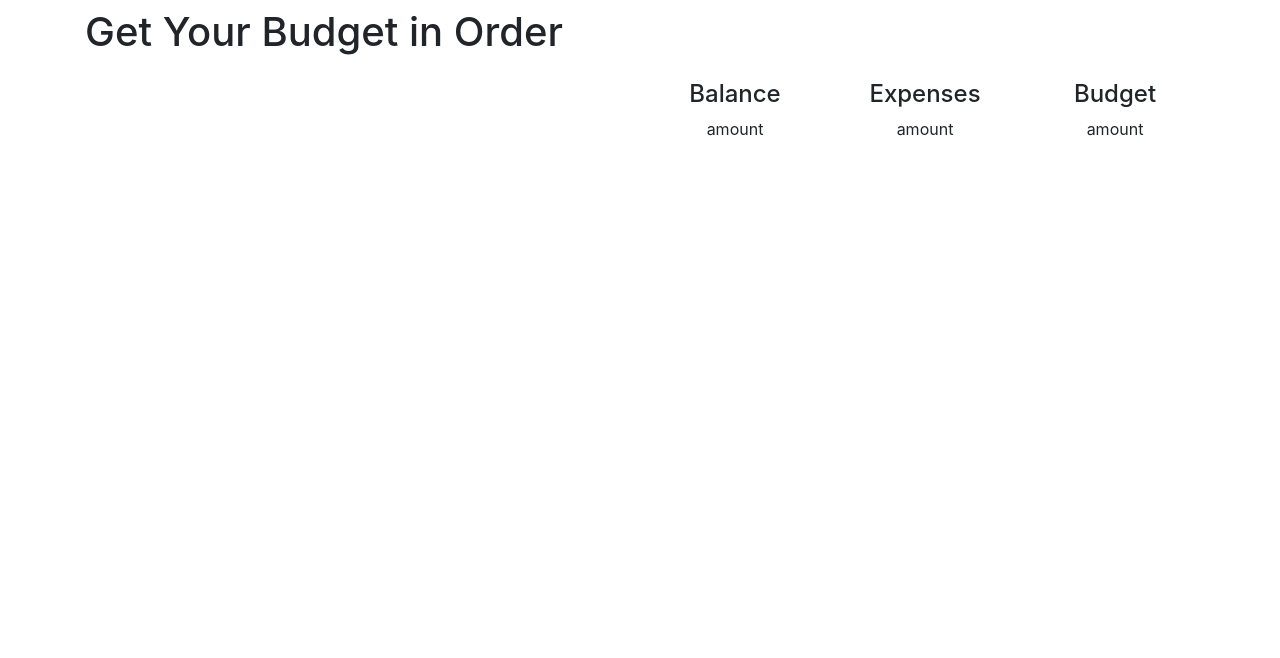
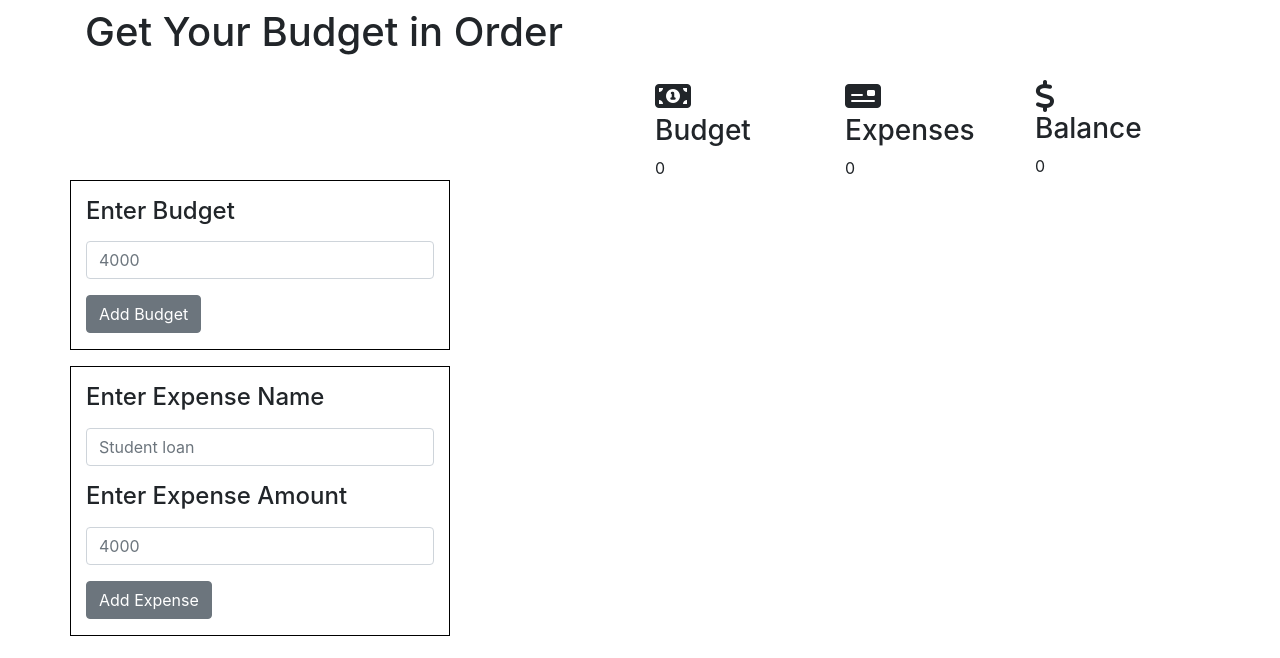
Before and after one commit to CountSigFigs/BudgetApp, a React (Create React App) app: page / in a window 1280 px wide. Shown: the top 658 px of the page. Built offline with nearby package versions, Linux system fonts and the light colour scheme.

Commit message:
user input areas

```diff
--- a/package.json
+++ b/package.json
@@ -7,6 +7,7 @@
     "@testing-library/react": "^9.3.2",
     "@testing-library/user-event": "^7.1.2",
     "bootstrap": "^4.4.1",
+    "font-awesome": "^4.7.0",
     "react": "^16.13.1",
     "react-dom": "^16.13.1",
     "react-scripts": "3.4.1",
--- a/public/index.html
+++ b/public/index.html
@@ -10,6 +10,7 @@
       content="Web site created using create-react-app"
     />
     <link rel="apple-touch-icon" href="%PUBLIC_URL%/logo192.png" />
+    <script src="https://kit.fontawesome.com/e67aa9ba85.js" crossorigin="anonymous"></script>
     <!--
       manifest.json provides metadata used when your web app is installed on a
       user's mobile device or desktop. See https://developers.google.com/web/fundamentals/web-app-manifest/
--- a/src/App.css
+++ b/src/App.css
@@ -1,38 +1,3 @@
-.App {
-  text-align: center;
+.userInput{
+  border: solid 1px black;
 }
-
-.App-logo {
-  height: 40vmin;
-  pointer-events: none;
-}
-
-@media (prefers-reduced-motion: no-preference) {
-  .App-logo {
-    animation: App-logo-spin infinite 20s linear;
-  }
-}
-
-.App-header {
-  background-color: #282c34;
-  min-height: 100vh;
-  display: flex;
-  flex-direction: column;
-  align-items: center;
-  justify-content: center;
-  font-size: calc(10px + 2vmin);
-  color: white;
-}
-
-.App-link {
-  color: #61dafb;
-}
-
-@keyframes App-logo-spin {
-  from {
-    transform: rotate(0deg);
-  }
-  to {
-    transform: rotate(360deg);
-  }
-}
--- a/src/Components/BalanceIcon.js
+++ b/src/Components/BalanceIcon.js
@@ -1,11 +1,12 @@
 import React from 'react';
 
 
-function BalanceIcon (){
+function BalanceIcon (props){
     return (
-        <div className="col-2">
-            <h4>Balance</h4>
-            <span>amount</span>
+        <div className="col-4 col-md-2">
+            <i className="fas fa-dollar-sign d-block fa-2x"></i>
+            <h3>Balance</h3>
+            <span className="d-block">{props.balance}</span>
         </div>
     )
 }
--- a/src/Components/BudgetIcon.js
+++ b/src/Components/BudgetIcon.js
@@ -1,11 +1,12 @@
 import React from 'react';
 
 
-function BudgetIcon (){
+function BudgetIcon (props){
     return (
-        <div className="col-2">
-            <h4>Budget</h4>
-            <span>amount</span>
+        <div className="col-4 col-md-2">
+            <i class="fas fa-money-bill-alt fa-2x"></i>
+            <h3>Budget</h3>
+            <span>{props.budget}</span>
         </div>
     )
 }
--- a/src/Components/DisplayIcons.js
+++ b/src/Components/DisplayIcons.js
@@ -4,13 +4,13 @@ import ExpenseIcon from './ExpenseIcon';
 import BalanceIcon from './BalanceIcon';
 
 
-function DisplayIcons (){
+function DisplayIcons (props){
     return (
         <div className="container">
             <div className="row mt-3 d-flex flex-row-reverse">
-                <BudgetIcon />
-                <ExpenseIcon />
-                <BalanceIcon />
+                <BalanceIcon balance={props.balance}/>
+                <ExpenseIcon expenses={props.expenses}/>
+                <BudgetIcon budget={props.budget} />
             </div>
         </div>
     )
--- /dev/null
+++ b/src/Components/DisplayUserInputArea.js
@@ -0,0 +1,25 @@
+import React from 'react';
+import UserBudget from './UserBudget';
+import UserExpenses from './UserExpenses';
+
+
+
+function DisplayUserInputArea (){
+    return (
+        <div className="container">
+            <div className="row">
+                 <div className="col-4 mb-2 userInput" >
+                    <UserBudget />
+                </div>
+            </div>
+            <div className="row">
+                <div className="col-4 mt-2 userInput">
+                     <UserExpenses />
+                </div>
+            </div>
+        </div>
+
+    )
+}
+
+export default DisplayUserInputArea;
--- a/src/Components/ExpenseIcon.js
+++ b/src/Components/ExpenseIcon.js
@@ -1,11 +1,12 @@
 import React from 'react';
 
 
-function ExpenseIcon (){
+function ExpenseIcon (props){
     return (
-        <div className="col-2">
-            <h4>Expenses</h4>
-            <span>amount</span>
+        <div className="col-4 col-md-2">
+            <i class="fas fa-money-check fa-2x"></i>
+            <h3>Expenses</h3>
+            <span>{props.expenses}</span>
         </div>
     )
 }
--- a/src/Components/Main.js
+++ b/src/Components/Main.js
@@ -1,14 +1,29 @@
 import React, {Component} from 'react';
 import Title from './title';
 import DisplayIcons from './DisplayIcons';
+import DisplayUserInputArea from './DisplayUserInputArea';
 
 
 class Main extends Component {
+    constructor(props){
+        super(props)
+        this.state={
+            budget:0,
+            expenses:0,
+            balance:0
+        }
+    }
+
     render (){
         return (
             <div>
                 <Title />
-                <DisplayIcons />
+                <DisplayIcons
+                    budget={this.state.budget}
+                    expenses={this.state.expenses}
+                    balance={this.state.balance}
+                />
+                <DisplayUserInputArea />
             </div>
         )
     }
--- /dev/null
+++ b/src/Components/UserBudget.js
@@ -0,0 +1,23 @@
+import React from 'react';
+import {Form, FormGroup, Label, Input, Button} from 'reactstrap';
+
+
+function UserBudget (){
+    return (
+        <Form className="mt-3">
+            <FormGroup>
+                <Label for="userBudget"><h4>Enter Budget</h4></Label>
+                <Input
+                    type="text"
+                    name="userBudget"
+                    id="userBudget"
+                    placeholder="4000"
+                >
+                    </Input>
+                <Button className='mt-3'>Add Budget</Button>
+            </FormGroup>
+        </Form>
+    )
+}
+
+export default UserBudget;
--- /dev/null
+++ b/src/Components/UserExpenses.js
@@ -0,0 +1,32 @@
+import React from 'react';
+import {Form, FormGroup, Label, Input, Button} from 'reactstrap';
+
+function UserExpenses (){
+    return (
+        <Form className="mt-3">
+           <FormGroup>
+            <Label for="userExpenseTitle"><h4>Enter Expense Name</h4></Label>
+            <Input
+                type="text"
+                name="userExpenseTitle"
+                id="userExpenseTitle"
+                placeholder="Student loan"
+            >
+            </Input>
+        </FormGroup>
+        <FormGroup>
+            <Label for="userExpenseAmount"><h4>Enter Expense Amount</h4></Label>
+            <Input
+                type="text"
+                name="userExpenseAmount"
+                id="userExpenseAmount"
+                placeholder="4000"
+            >
+            </Input>
+            <Button className='mt-3'>Add Expense</Button>
+        </FormGroup>
+    </Form>
+    )
+}
+
+export default UserExpenses;
--- a/src/index.js
+++ b/src/index.js
@@ -4,6 +4,7 @@ import './index.css';
 import App from './App';
 import * as serviceWorker from './serviceWorker';
 import 'bootstrap/dist/css/bootstrap.min.css';
+import 'font-awesome/css/font-awesome.css';
 
 
 ReactDOM.render(
```
Also changed, not shown: 1 other file (tests, documents, lock files or other folders).
